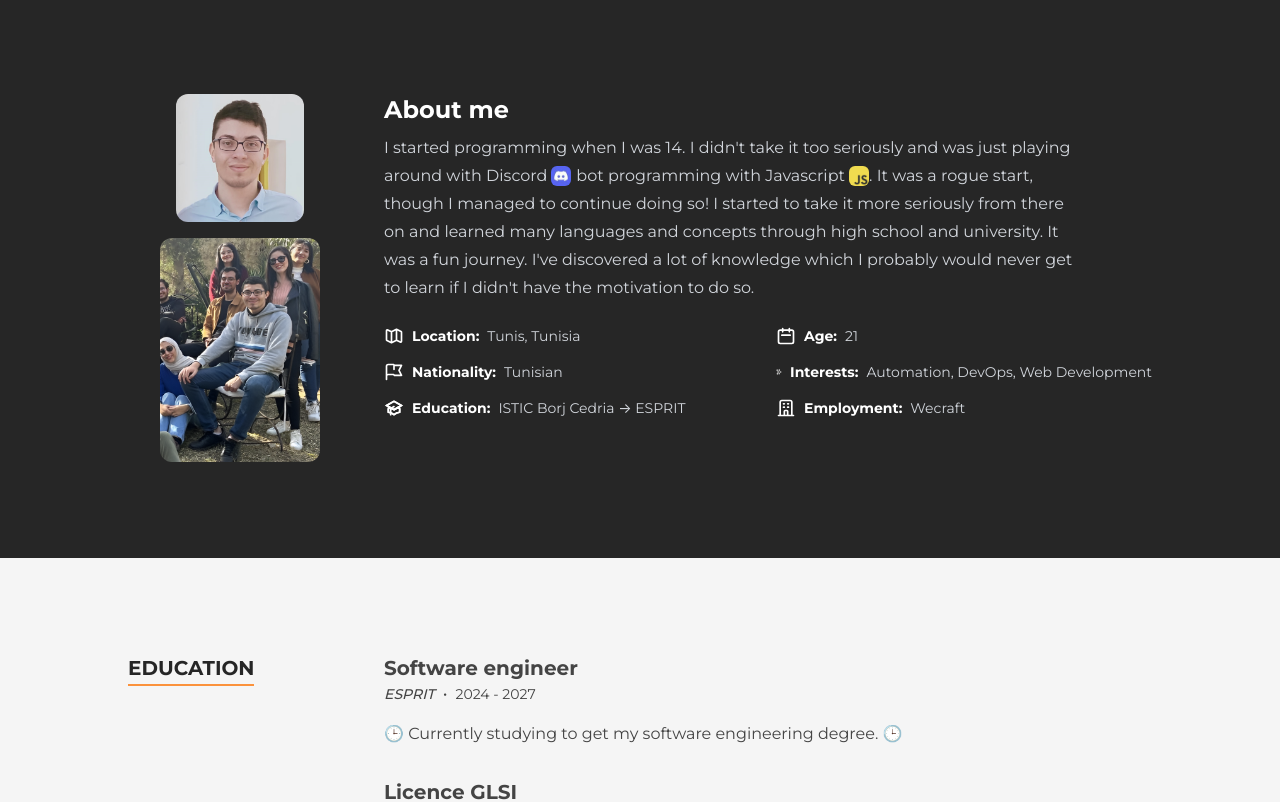
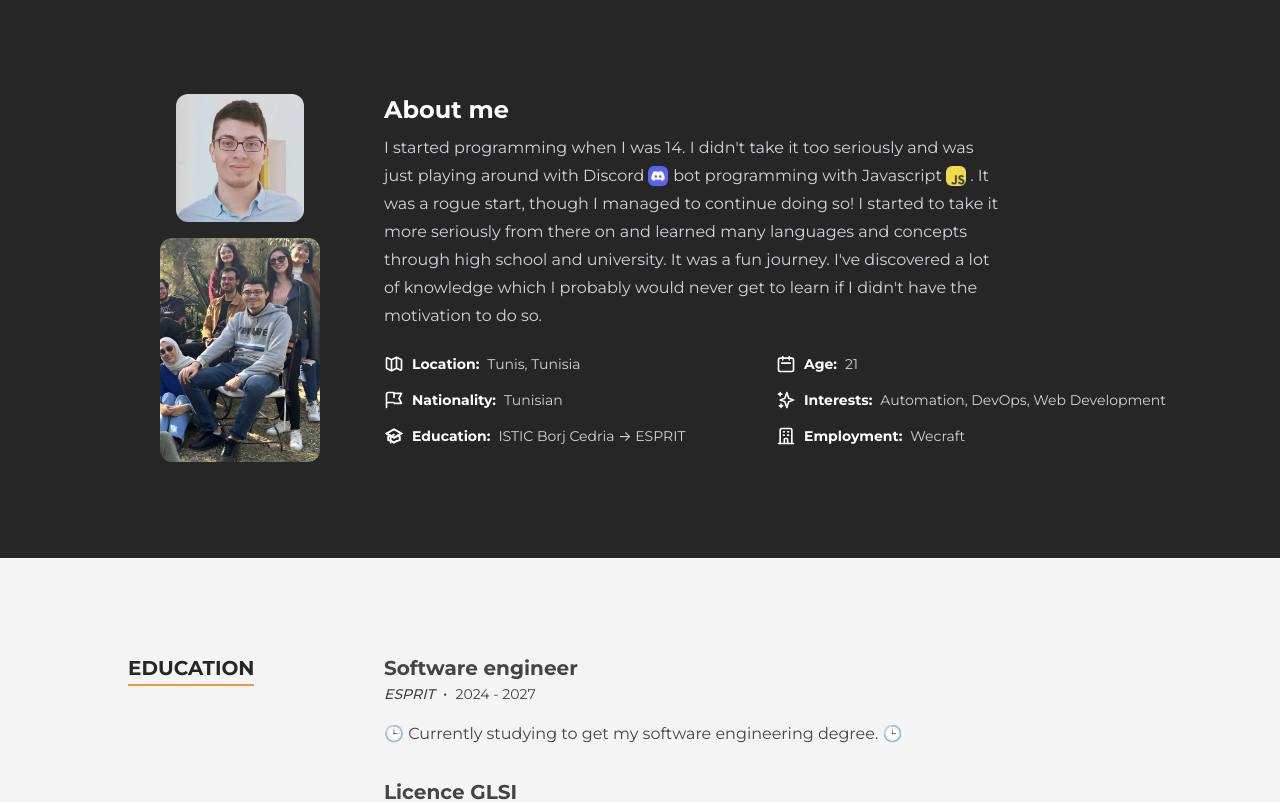
Before and after one commit to ahmed-aziz-ben-sghaier/Ahmed-Aziz-BenSghaier-cv, a Next.js app: page / in a window 1280 px wide. Shown: the part 802-1604 px from the top of the page. Built offline with nearby package versions, Linux system fonts and the light colour scheme.

Commit message:
feat: full i18n integration

```diff
--- a/src/components/Sections/About.tsx
+++ b/src/components/Sections/About.tsx
@@ -29,7 +29,7 @@ const About: FC = memo(() => {
         <div className={classNames('col-span-1 flex flex-col gap-y-6', {'md:col-span-3': !!profileImageSrc})}>
           <div className="flex flex-col gap-y-2">
             <h2 className="text-2xl font-bold text-white">{t('aboutMe')}</h2>
-            <p className="prose prose-sm text-gray-300 sm:prose-base">
+            <p className="prose prose-sm w-4/5 text-gray-300 sm:prose-base">
               {t('aboutDescription')
                 .split('\n')
                 .map((line, index) => (
@@ -73,7 +73,7 @@ const About: FC = memo(() => {
           <ul className="grid grid-cols-1 gap-4 sm:grid-cols-2">
             {aboutItems.map(({label, text, Icon}, idx) => (
               <li className="col-span-1 flex items-start gap-x-2" key={idx}>
-                {Icon && <Icon className="h-5 w-5 text-white" />}
+                {Icon && <Icon className="h-5 w-5 flex-shrink-0 text-white" />}
                 <span className="text-sm font-bold text-white">{t(label)}:</span>
                 <span className="whitespace-nowrap text-sm text-gray-300">{t(text)}</span>
               </li>
--- a/src/globalStyles.scss
+++ b/src/globalStyles.scss
@@ -37,7 +37,7 @@ body {
   position: relative;
   width: 100%;
   color: #444444;
-  font-family: 'Montserrat', impact, system-ui, -apple-system, BlinkMacSystemFont, 'Segoe UI', Ubuntu, 'Helvetica Neue',
+  font-family: 'Montserrat', system-ui, -apple-system, BlinkMacSystemFont, 'Segoe UI', Ubuntu, 'Helvetica Neue',
     sans-serif;
   background-color: #fafafa;
 }
--- a/src/locales/i18n.ts
+++ b/src/locales/i18n.ts
@@ -17,7 +17,7 @@ const resources = {
       resume2: 'CV (English)',
       contact: 'Contact',
       aboutDescription:
-        "I started programming when I was 14. I didn't take it too seriously and was just playing around with Discord bot programming with JavaScript . It was a rogue start, though I managed to continue doing so! I started to take it more seriously from there on and learned many languages and concepts through high school and university. It was a fun journey. I've discovered a lot of knowledge which I probably would never get to learn if I didn't have the motivation to do so.",
+        "I started programming when I was 14. I didn't take it too seriously and was just playing around with Discord bot programming with JavaScript  . It was a rogue start, though I managed to continue doing so! I started to take it more seriously from there on and learned many languages and concepts through high school and university. It was a fun journey. I've discovered a lot of knowledge which I probably would never get to learn if I didn't have the motivation to do so.",
       locationLabel: 'Location',
       ageLabel: 'Age',
       nationalityLabel: 'Nationality',
@@ -79,7 +79,7 @@ const resources = {
       resume2: 'CV (Francais)',
       contact: 'Contact',
       aboutDescription:
-        "J'ai commencé à programmer à 14 ans. Je ne le prenais pas trop au sérieux et je m'amusais simplement à programmer des robots Discord avec JavaScript . C'était un début difficile, mais j'ai réussi à continuer ! J'ai commencé à le prendre plus au sérieux à partir de là et j'ai appris de nombreux langages et concepts au lycée et à l'université. Ce fut un voyage amusant. J'ai découvert beaucoup de connaissances que je n'aurais probablement jamais pu apprendre si je n'avais pas eu la motivation pour le faire.",
+        "J'ai commencé à programmer à 14 ans. Je ne le prenais pas trop au sérieux et je m'amusais simplement à programmer des robots Discord avec JavaScript  . C'était un début difficile, mais j'ai réussi à continuer ! J'ai commencé à le prendre plus au sérieux à partir de là et j'ai appris de nombreux langages et concepts au lycée et à l'université. Ce fut un voyage amusant. J'ai découvert beaucoup de connaissances que je n'aurais probablement jamais pu apprendre si je n'avais pas eu la motivation pour le faire.",
       locationLabel: 'Lieu',
       ageLabel: 'Âge',
       nationalityLabel: 'Nationalité',
```
